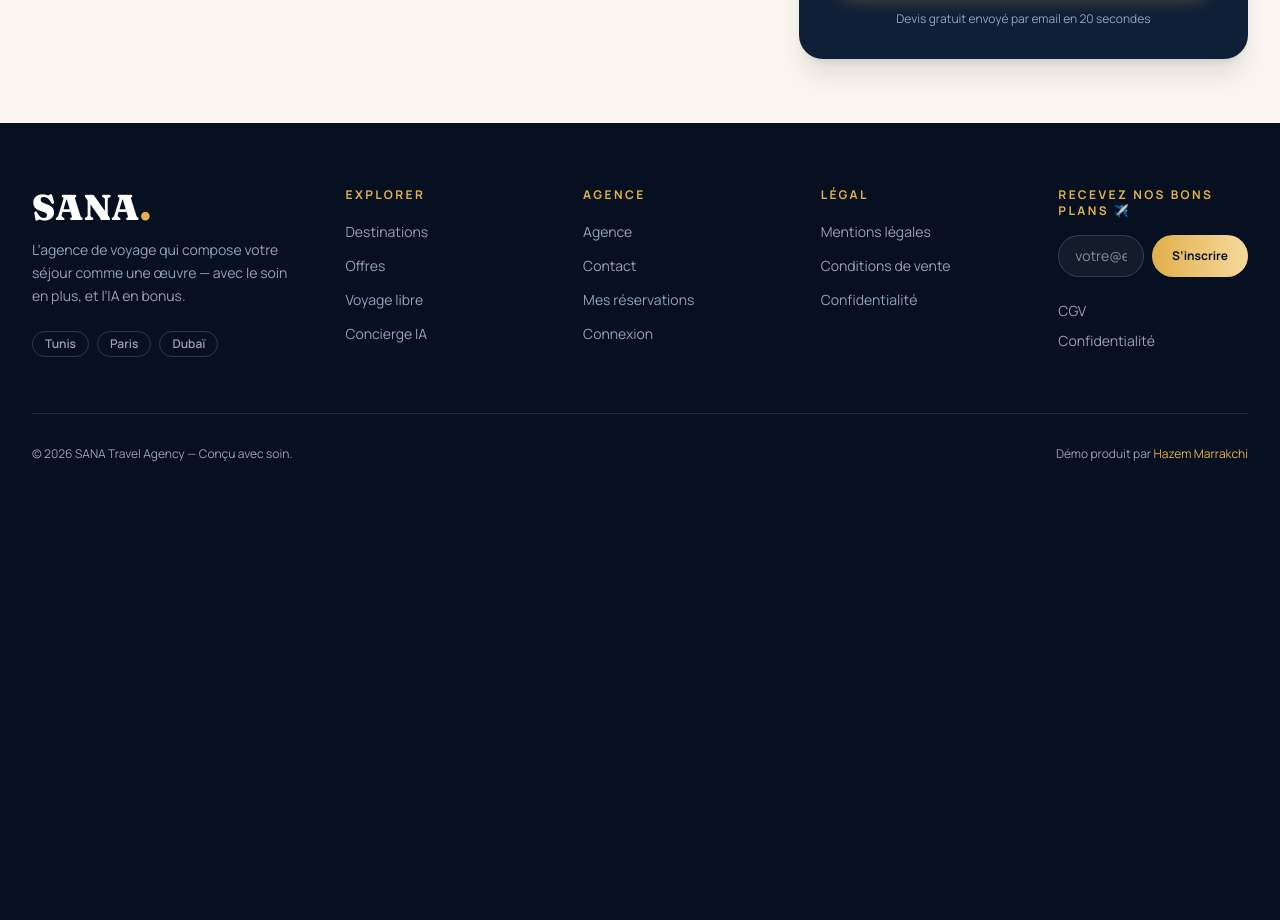
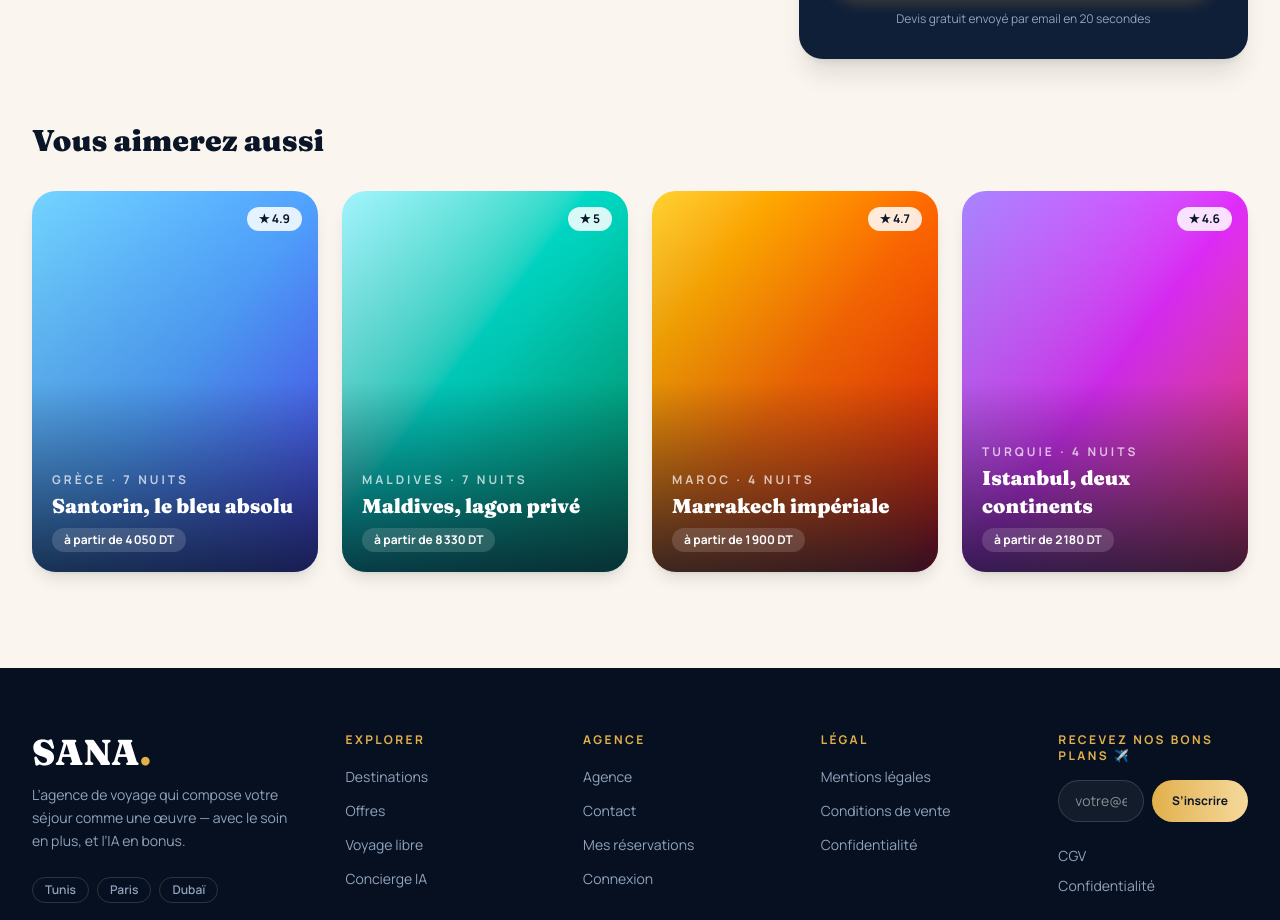
Before and after one commit to HazemMarrakchi/sana-travel, a React (Vite) app in the folder web/: page /offres/bali-emeraude in a window 1280 px wide. Shown: the part 1060-1980 px from the top of the page. Before the commit the page ends 1586 px from the top, so only its background shows below. Built offline with nearby package versions, Linux system fonts and the light colour scheme; no server answers.

Commit message:
feat: destination search bar + similar offers cross-sell on detail page

```diff
--- a/web/src/core/i18n/ar.ts
+++ b/web/src/core/i18n/ar.ts
@@ -50,6 +50,7 @@ export const ar: Dict = {
   'chat.s2': 'تم الحجز ✓ عرض السعر في بريدك — لم يتبقَّ سوى الحقائب!',
 
   'dest.kicker': 'كل عروضنا',
+  'dst.search': 'ابحث عن وجهة أو بلد أو فكرة…',
   'dest.title1': 'إلى أين ستسافر',
   'dest.title2': 'في المرة القادمة؟',
   'dest.liveNote': '✅ عروض مباشرة من نظام الحجز لدينا.',
@@ -61,6 +62,7 @@ export const ar: Dict = {
   'od.back': '← كل الوجهات',
   'od.notfound': 'العرض غير موجود',
   'od.backlist': '← العودة إلى الوجهات',
+  'od.similar': 'قد يعجبك أيضًا',
   'od.stay': 'إقامتك',
   'od.lDest': 'الوجهة',
   'od.lDur': 'المدة',
--- a/web/src/core/i18n/en.ts
+++ b/web/src/core/i18n/en.ts
@@ -50,6 +50,7 @@ export const en: Dict = {
   'chat.s2': 'Booked ✓ Quote sent by email — only the suitcases are left!',
 
   'dest.kicker': 'All our offers',
+  'dst.search': 'Search a destination, a country, an idea…',
   'dest.title1': 'Where will you go',
   'dest.title2': 'next time?',
   'dest.liveNote': '✅ Offers live from our booking system.',
@@ -61,6 +62,7 @@ export const en: Dict = {
   'od.back': '← All destinations',
   'od.notfound': 'Offer not found',
   'od.backlist': '← Back to destinations',
+  'od.similar': 'You may also like',
   'od.stay': 'Your stay',
   'od.lDest': 'Destination',
   'od.lDur': 'Duration',
--- a/web/src/core/i18n/fr.ts
+++ b/web/src/core/i18n/fr.ts
@@ -50,6 +50,7 @@ export const fr: Dict = {
   'chat.s2': 'C’est réservé ✓ Devis envoyé par email — il ne reste que les valises !',
 
   'dest.kicker': 'Toutes nos offres',
+  'dst.search': 'Rechercher une destination, un pays, une envie…',
   'dest.title1': 'Où partirez-vous',
   'dest.title2': 'la prochaine fois ?',
   'dest.liveNote': '✅ Offres en direct de notre système de réservation.',
@@ -61,6 +62,7 @@ export const fr: Dict = {
   'od.back': '← Toutes les destinations',
   'od.notfound': 'Offre introuvable',
   'od.backlist': '← Retour aux destinations',
+  'od.similar': 'Vous aimerez aussi',
   'od.stay': 'Votre séjour',
   'od.lDest': 'Destination',
   'od.lDur': 'Durée',
--- a/web/src/features/destinations/DestinationsPage.tsx
+++ b/web/src/features/destinations/DestinationsPage.tsx
@@ -14,6 +14,7 @@ export function DestinationsPage() {
   const [filter, setFilter] = useState<string>('tout')
   const { t, lang } = useT()
   const [recent, setRecent] = useState<string[]>([])
+  const [query, setQuery] = useState('')
 
   useEffect(() => {
     void fetchOffers().then(setState)
@@ -26,7 +27,16 @@ export function DestinationsPage() {
   }, [])
 
   const tags = ['tout', ...Array.from(new Set(offers.flatMap((o) => o.tags)))]
-  const visible = filter === 'tout' ? offers : offers.filter((o) => o.tags.includes(filter))
+  const q = query.trim().toLowerCase()
+  const visible = offers
+    .filter((o) => (filter === 'tout' ? true : o.tags.includes(filter)))
+    .filter((o) =>
+      !q ||
+      o.title.toLowerCase().includes(q) ||
+      o.city.toLowerCase().includes(q) ||
+      o.country.toLowerCase().includes(q) ||
+      o.tags.some((tg) => tg.toLowerCase().includes(q)),
+    )
 
   return (
     <main className="bg-ivory min-h-screen">
@@ -39,7 +49,14 @@ export function DestinationsPage() {
         {live ? t('dest.liveNote') : t('dest.demoNote')}
       </p>
 
-      <div className="mt-8 flex flex-wrap gap-2">
+      <div className="mt-8 flex flex-col gap-4">
+        <input
+          value={query}
+          onChange={(e) => setQuery(e.target.value)}
+          placeholder={t('dst.search')}
+          className="border-ink/15 focus:border-gold w-full max-w-md rounded-full border bg-white px-5 py-3 text-sm shadow-sm outline-none transition-colors"
+        />
+        <div className="flex flex-wrap gap-2">
           {tags.map((tag) => (
             <button
               key={tag}
@@ -53,6 +70,7 @@ export function DestinationsPage() {
               {tag === 'tout' ? t('filter.all') : tag}
             </button>
           ))}
+        </div>
       </div>
 
       {/* vus récemment */}
--- a/web/src/features/offers/OfferDetailPage.tsx
+++ b/web/src/features/offers/OfferDetailPage.tsx
@@ -1,6 +1,6 @@
 import { useEffect, useState } from 'react'
 import { Link, useParams } from 'react-router-dom'
-import { artFor, fetchOffer } from '../../core/api'
+import { artFor, fetchOffer, fetchOffers } from '../../core/api'
 import type { Offer } from '../../data/offers'
 import { PosterImage } from '../../components/ui/PosterImage'
 import { useT } from '../../core/i18n'
@@ -12,12 +12,27 @@ export function OfferDetailPage() {
     loading: true,
     live: false,
   })
+  const [similar, setSimilar] = useState<Offer[]>([])
   const { t, lang } = useT()
   const [gal, setGal] = useState(0)
 
   useEffect(() => {
     void fetchOffer(slug).then((r) => setState({ ...r, loading: false }))
     setGal(0)
+    void fetchOffers().then(({ offers }) => {
+      const cur = offers.find((x) => x.slug === slug)
+      if (!cur) return setSimilar([])
+      const scored = offers
+        .filter((x) => x.slug !== slug)
+        .map((x) => ({
+          o: x,
+          s: (x.country === cur.country ? 2 : 0) + x.tags.filter((tg) => cur.tags.includes(tg)).length,
+        }))
+        .sort((a, b) => b.s - a.s || a.o.priceEur - b.o.priceEur)
+        .slice(0, 4)
+        .map((x) => x.o)
+      setSimilar(scored)
+    })
     try {
       const raw = localStorage.getItem('sana-recent')
       const arr: string[] = raw ? JSON.parse(raw) : []
@@ -141,6 +156,38 @@ export function OfferDetailPage() {
           <p className="text-mist mt-4 text-center text-xs">{t('od.devis')}</p>
         </aside>
       </section>
+
+      {/* offres similaires */}
+      {similar.length > 0 && (
+        <section className="bg-ivory mx-auto max-w-7xl px-5 pb-24 lg:px-8">
+          <h2 className="font-display text-3xl font-black">{t('od.similar')}</h2>
+          <div className="mt-8 grid gap-6 sm:grid-cols-2 lg:grid-cols-4">
+            {similar.map((s) => (
+              <Link
+                key={s.slug}
+                to={`/offres/${s.slug}`}
+                onClick={() => window.scrollTo(0, 0)}
+                className={`group relative aspect-[3/4] overflow-hidden rounded-3xl bg-gradient-to-br ${artFor(s.artKey)} shadow-lg transition-all duration-500 hover:-translate-y-2 hover:shadow-2xl`}
+              >
+                <PosterImage src={s.photo ?? s.images?.[0]} alt={s.title} />
+                <div className="from-ink/80 via-ink/10 absolute inset-0 bg-gradient-to-t to-transparent" />
+                <span className="absolute top-4 right-4 rounded-full bg-white/85 px-3 py-1 text-xs font-bold backdrop-blur-sm">
+                  ★ {s.rating}
+                </span>
+                <div className="absolute inset-x-0 bottom-0 p-5">
+                  <p className="text-xs font-bold uppercase tracking-[0.25em] text-white/70">
+                    {s.country} · {s.nights} {t('card.nights')}
+                  </p>
+                  <h3 className="font-display mt-1 text-xl font-black text-white">{s.title}</h3>
+                  <p className="mt-2 inline-block rounded-full bg-white/15 px-3 py-1 text-xs font-bold text-white backdrop-blur-sm transition-colors group-hover:bg-gold group-hover:text-ink">
+                    {t('card.from')} {formatPrice(s.priceEur, lang)}
+                  </p>
+                </div>
+              </Link>
+            ))}
+          </div>
+        </section>
+      )}
     </main>
   )
 }
```
Lines whose indentation alone changed are shown as unchanged.
